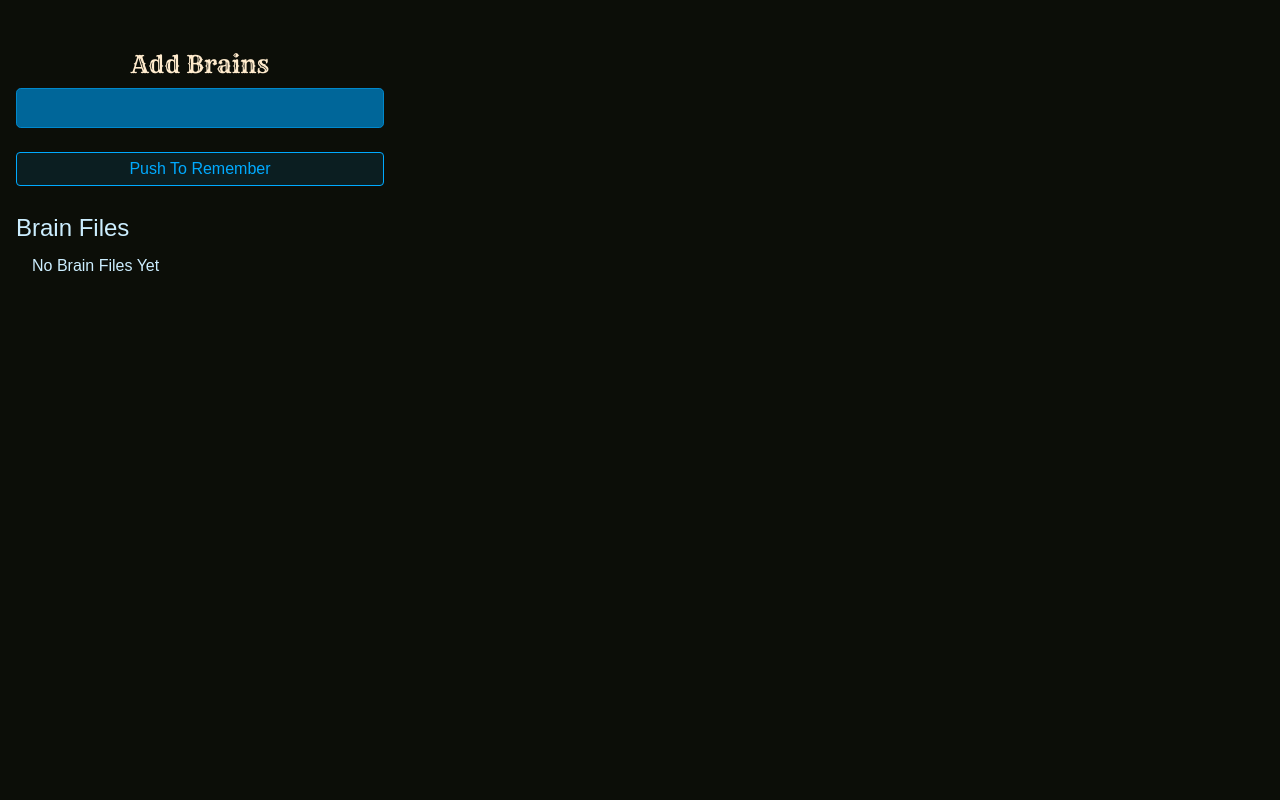
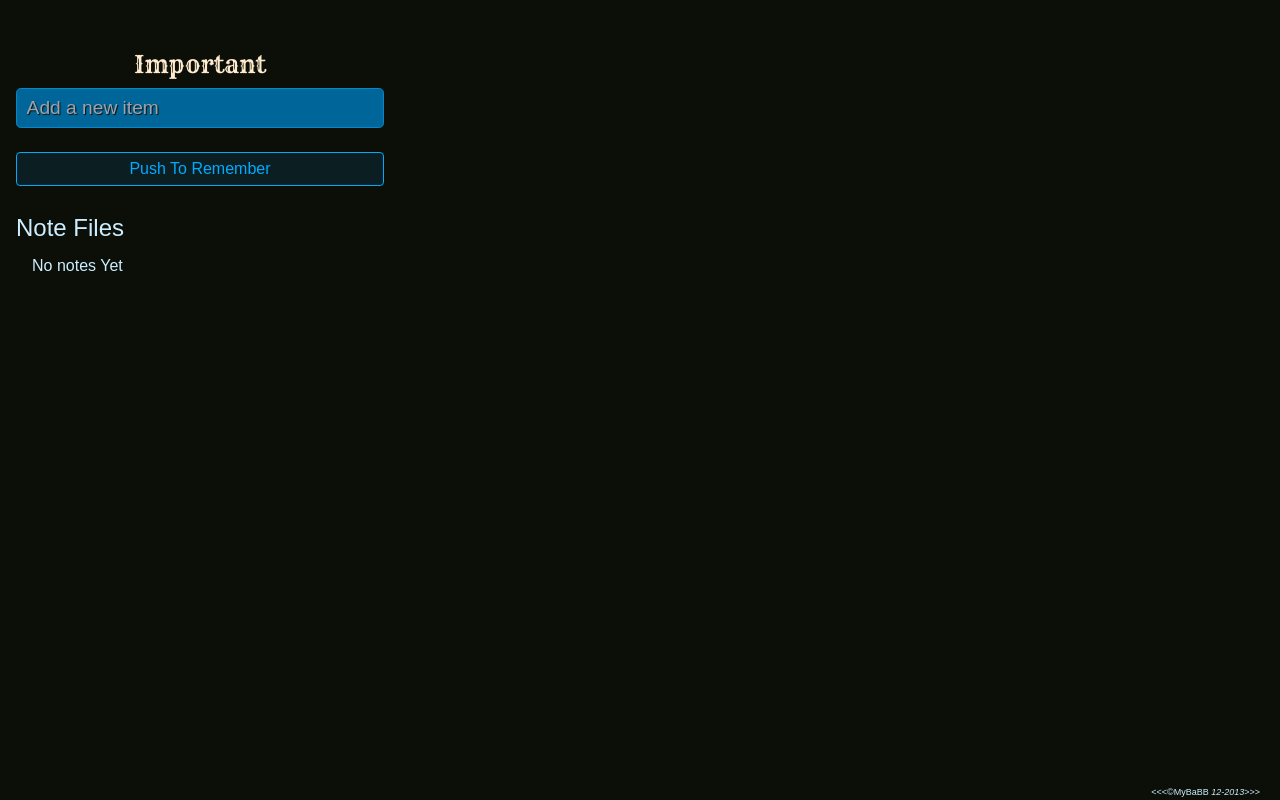
Before and after one commit to MyBaBB/MyBABB-Remember, a React (Vite) app: page / in a window 1280 px wide. Built offline with nearby package versions, Linux system fonts and the light colour scheme.

Commit message:
forgot to save

```diff
--- a/src/App.jsx
+++ b/src/App.jsx
@@ -2,6 +2,7 @@ import { useEffect, useState } from "react"
 import { NewTodoForm } from "./components/NewTodoForm"
 import "./Todo.css"
 import { TodoList } from "./components/TodoList"
+import Copyright from "./components/Copyright"
 
 export default function App() {
   const [todos, setTodos] = useState(() => {
@@ -47,8 +48,9 @@ export default function App() {
     <>
     <div className="controlContainer  ">
       <NewTodoForm onSubmit={addTodo} />
-      <h1 className="header">Brain Files</h1>
+      <h1 className="header">Note Files</h1>
       <TodoList todos={todos} toggleTodo={toggleTodo} deleteTodo={deleteTodo} />
+      <Copyright />
       </div>
     </>
   )
--- /dev/null
+++ b/src/components/Copyright.jsx
@@ -0,0 +1,20 @@
+// eslint-disable-next-line no-unused-vars
+import React from 'react';
+
+function Copyright  () {
+  return (
+    <div>
+
+<p className="fixed bottom-0 right-5 whitespace-nowrap text-xs">
+  <span className="text-varBoneWhite dark:text-varLIGHTWING text-[7px] sm:text-[9px] z-0">
+    &lt;&lt;&lt;&copy;MyBaBB <em>12-2013</em>&gt;&gt;&gt;
+  </span>
+</p>
+
+
+
+    </div>
+  )
+}
+
+export default Copyright
--- a/src/components/NewTodoForm.jsx
+++ b/src/components/NewTodoForm.jsx
@@ -16,12 +16,13 @@ export function NewTodoForm({ onSubmit }) {
   return (
     <form onSubmit={handleSubmit} className="new-item-form">
       <div className="form-row  ">
-        <label htmlFor="item"><span className="oldFart mt-8 text-3xl sm:text-2xl    ">Add Brains</span></label>
+        <label htmlFor="item"><span className="oldFart mt-8 text-3xl sm:text-2xl    ">Important</span></label>
         <input
           value={newItem}
           onChange={e => setNewItem(e.target.value)}
           type="text"
           id="item"
+          placeholder="Add a new item"
         />
       </div>
       <button className="btn mt-4">Push To Remember </button>
--- a/src/components/TodoList.jsx
+++ b/src/components/TodoList.jsx
@@ -4,7 +4,7 @@ import { TodoItem } from "./TodoItem"
 export function TodoList({ todos, toggleTodo, deleteTodo }) {
   return (
     <ul className="list">
-      {todos.length === 0 && "No Brain Files Yet"}
+      {todos.length === 0 && "No notes Yet"}
       {todos.map(todo => {
         return (
           <TodoItem
```
